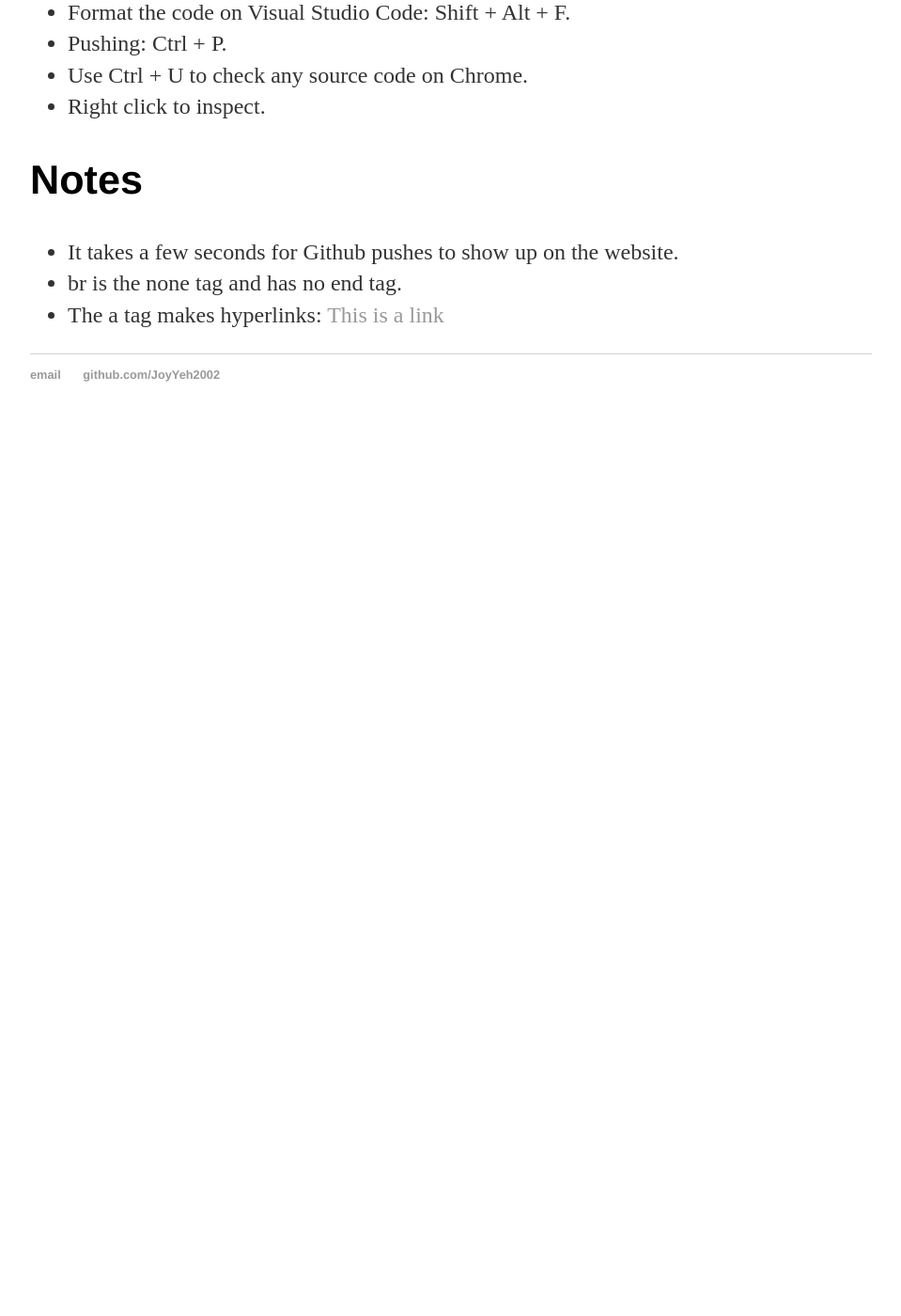
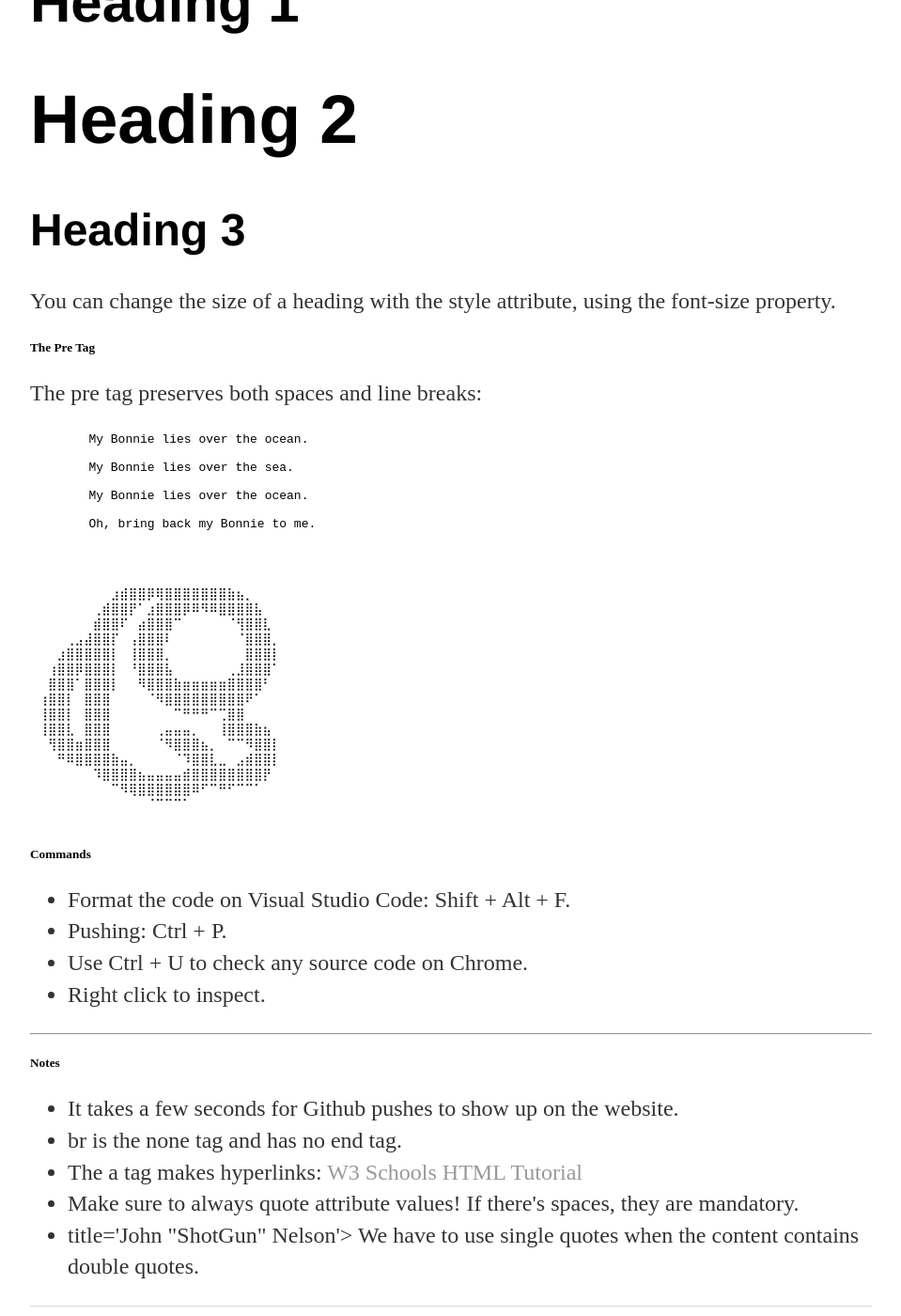
Before and after one commit to JoyYeh2002/JoyYeh2002.github.old, a Jekyll site: the page built from lesson01/index.html, in a window 1280 px wide and 1400 px high, scrolled down 2210 px. Shown: the whole window at 94% size, without its empty margins (160-1119 px from the left). Built offline with Jekyll 4.4.1, drawn with Linux system fonts in a browser that asks for light colours; before the commit the page ends 2678 px from its top, so only the background shows below that; some of the changed text lies outside the part shown.

Commit message:
Update index.html

```diff
--- a/lesson01/index.html
+++ b/lesson01/index.html
@@ -17,28 +17,32 @@
         <title>Joy's Website</title>
     </head>
 
+    <html lang="en-US">
+
+    </html>
+
     <body>
-        <h1> Joy's Website </h1>
-        <h2> Joy's Website. This goes up to h6.</h2>
-
+        <h2> Joy's Website</h2>
 
         This is the practice code for 12/25/2021.
         Youtube Tutorial Reference:
         <li><a href="https://www.youtube.com/watch?v=pQN-pnXPaVg&ab_channel=freeCodeCamp.org" target="_blank"
                 rel="noopener noreferrer">Free Code Camp 2-Hour Tutorial</a></li>
+        <li><a href="https://www.w3schools.com/html/html_attributes.asp" target="_blank" rel="noopener noreferrer">W3
+                Schools HTML Tutorial</a></li>
 
         <p>Hello world!</p>
         <p>This is a paragraph.</p>
         <p>This is another paragraph.</p>
 
-        <p>Adding images</p>
+        <h5>Adding images</h5>
         <p>Upload the pictures to Discord and use the media attachments to redirect the media.</p>
         <img src="https://cdn.discordapp.com/attachments/893350007837700156/923835576434688010/unknown.png"
-            alt="Star Destroyer Picture" width="600" height="220">
+            alt="Star Destroyer Picture" width="600" height="250">
         <img src="https://cdn.discordapp.com/attachments/893350007837700156/893738814449811506/unknown.png"
-            alt="Crystal Blender Screenshot" width="600" height="220">
+            alt="Crystal Blender Screenshot" width="600" height="250">
 
-        <h2>Using Empty Line Breaks br</h2>
+        <h5>Using Empty Line Breaks br</h5>
         <p>This is an empty <br> paragraph with a line break <br> Here I <br> write a <br> bad poem.</p>
 
         <p> Absolute url's include the entire domain name. Relative URL - Links to an image that is hosted within the
@@ -46,15 +50,14 @@
             relative to the current page. Example: src="img_girl.jpg". If the URL begins with a slash, it will be
             relative to the domain. Example: src="/images/img_girl.jpg".</p>
 
-
-        <h2>The style Attribute</h2>
+        <h5>The Style Attribute</h5>
         <p>The style attribute is used to add styles to an element, such as color:</p>
 
         <p style="color:rgb(196, 32, 32);">This is a red paragraph.</p>
-        <p style="color:blue;"> This is a blue paragraph.</p>
+        <p style="color:rgb(28, 112, 151);"> This is a blue paragraph.</p>
         <p style="color:purple;"> This is a purple paragraph.</p>
 
-        <font size="6" face="verdana" color="green">
+        <font size="6" face="verdana" color="rgb(28, 112, 160)">
             Geeks for Geeks!
         </font>
         <br>
@@ -73,8 +76,54 @@
             GeeksforGeeks!
         </font>
 
+        <!-- After the h5 and p tags, add "title='sdfdsf' to specify tool tips when the mouse hovers over it."-->
+        <h5 title="This is a header">The title Attribute </h5>
+        <p title="I'm a tooltip">Mouse over this paragraph, to display the title attribute as a tooltip.</p>
+        <p title="ur mom B)">Who is the most beautiful woman in the world?</p>
 
-        <h2> Commands</h2>
+
+
+        <h5>Changing Heading Style</h5>
+        <h1 style="font-size:60px;">Heading 1</h1>
+        <h1 style="font-size:73px;">Heading 2</h1>
+        <h1>Heading 3</h1>
+        <p>You can change the size of a heading with the style attribute, using the font-size property.</p>
+
+
+        <h5> The Pre Tag</h5>
+        <p>The pre tag preserves both spaces and line breaks:</p>
+
+        <pre>
+        My Bonnie lies over the ocean.
+
+        My Bonnie lies over the sea.
+
+        My Bonnie lies over the ocean.
+
+        Oh, bring back my Bonnie to me.
+
+        </pre>
+
+        <pre>
+            ⠀⠀⠀⠀⠀⠀⠀⠀⠀⠀⠀⠀⠀⠀⠀⠀
+⠀⠀⠀⠀⠀⠀⠀⠀⠀⣰⣾⣿⣿⡿⢿⣿⣿⣿⣿⣿⣿⣿⣷⣦⡀⠀⠀⠀⠀⠀
+⠀⠀⠀⠀⠀⠀⠀⢀⣾⣿⣿⡟⠁⣰⣿⣿⣿⡿⠿⠻⠿⣿⣿⣿⣿⣧⠀⠀⠀⠀
+⠀⠀⠀⠀⠀⠀⠀⣾⣿⣿⠏⠀⣴⣿⣿⣿⠉⠀⠀⠀⠀⠀⠈⢻⣿⣿⣇⠀⠀⠀
+⠀⠀⠀⠀⢀⣠⣼⣿⣿⡏⠀⢠⣿⣿⣿⠇⠀⠀⠀⠀⠀⠀⠀⠈⣿⣿⣿⡀⠀⠀
+⠀⠀⠀⣰⣿⣿⣿⣿⣿⡇⠀⢸⣿⣿⣿⡀⠀⠀⠀⠀⠀⠀⠀⠀⣿⣿⣿⡇⠀⠀
+⠀⠀⢰⣿⣿⡿⣿⣿⣿⡇⠀⠘⣿⣿⣿⣧⠀⠀⠀⠀⠀⠀⢀⣸⣿⣿⣿⠁⠀⠀
+⠀⠀⣿⣿⣿⠁⣿⣿⣿⡇⠀⠀⠻⣿⣿⣿⣷⣶⣶⣶⣶⣶⣿⣿⣿⣿⠃⠀⠀⠀
+⠀⢰⣿⣿⡇⠀⣿⣿⣿⠀⠀⠀⠀⠈⠻⣿⣿⣿⣿⣿⣿⣿⣿⣿⠟⠁⠀⠀⠀⠀
+⠀⢸⣿⣿⡇⠀⣿⣿⣿⠀⠀⠀⠀⠀⠀⠀⠉⠛⠛⠛⠉⢉⣿⣿⠀⠀⠀⠀⠀⠀
+⠀⢸⣿⣿⣇⠀⣿⣿⣿⠀⠀⠀⠀⠀⢀⣤⣤⣤⡀⠀⠀⢸⣿⣿⣿⣷⣦⠀⠀⠀
+⠀⠀⢻⣿⣿⣶⣿⣿⣿⠀⠀⠀⠀⠀⠈⠻⣿⣿⣿⣦⡀⠀⠉⠉⠻⣿⣿⡇⠀⠀
+⠀⠀⠀⠛⠿⣿⣿⣿⣿⣷⣤⡀⠀⠀⠀⠀⠈⠹⣿⣿⣇⣀⠀⣠⣾⣿⣿⡇⠀⠀
+⠀⠀⠀⠀⠀⠀⠀⠹⣿⣿⣿⣿⣦⣤⣤⣤⣤⣾⣿⣿⣿⣿⣿⣿⣿⣿⡟⠀⠀⠀
+⠀⠀⠀⠀⠀⠀⠀⠀⠀⠉⠻⢿⣿⣿⣿⣿⣿⣿⠿⠋⠉⠛⠋⠉⠉⠁⠀⠀⠀⠀
+⠀⠀⠀⠀⠀⠀⠀⠀⠀⠀⠀⠀⠀⠈⠉⠉⠉⠁
+        </pre>
+
+        <h5>Commands</h5>
         <ul>
             <!-- unordered lists-->
             <li> Format the code on Visual Studio Code: Shift + Alt + F. </li>
@@ -83,11 +132,17 @@
             <li>Right click to inspect.</li>
         </ul>
 
-        <h2> Notes</h2>
+        <!-- Horizontal Rule -->
+        <hr>
+
+        <h5>Notes</h5>
         <ul>
             <li> It takes a few seconds for Github pushes to show up on the website.</li>
             <li> br is the none tag and has no end tag.</li>
-            <li> The a tag makes hyperlinks: <a href="https://www.w3schools.com">This is a link</a></li>
+            <li> The a tag makes hyperlinks: <a href="https://www.w3schools.com">W3 Schools HTML Tutorial</a></li>
+            <li> Make sure to always quote attribute values! If there's spaces, they are mandatory.</li>
+            <li> title='John "ShotGun" Nelson'> We have to use single quotes when the content contains double quotes.
+            </li>
         </ul>
 
     </body>
```
